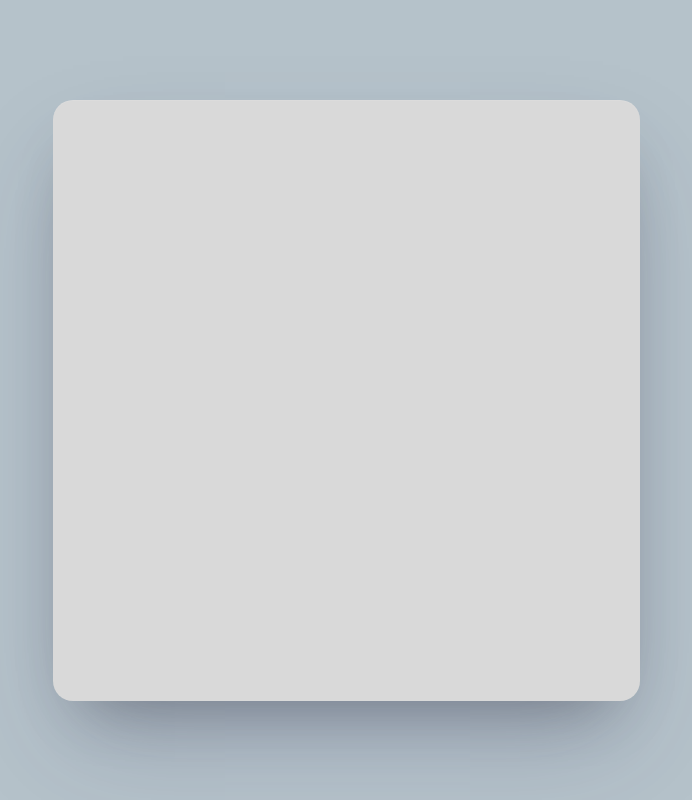
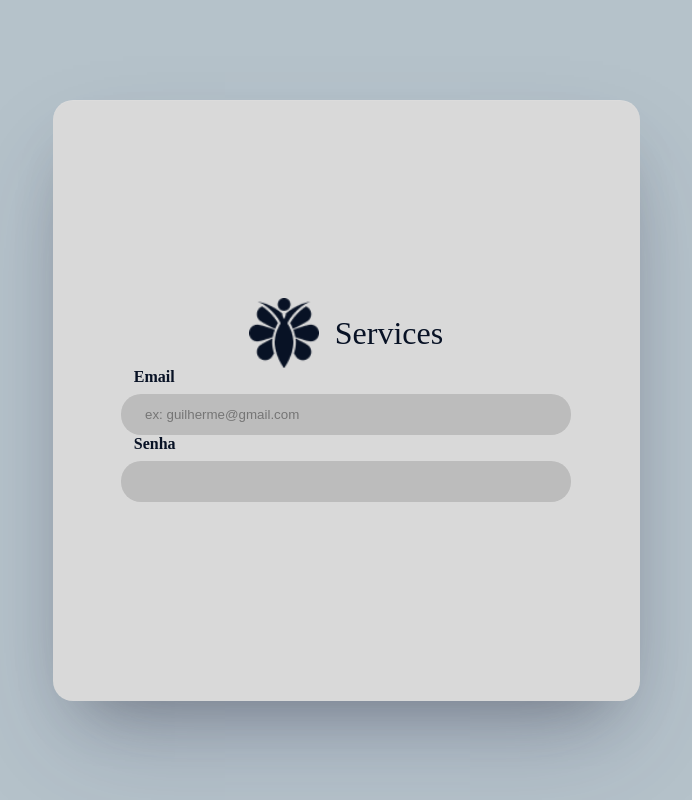
Before and after one commit to guisantosalves/FRONT-WM-BARROS, a Next.js app: page /login in a window 1280 px wide. Shown: the whole page, without its empty margins (294-986 px from the left). Built offline with nearby package versions, Linux system fonts and the light colour scheme.

Commit message:
I have made the input component

```diff
--- /dev/null
+++ b/src/components/input/index.tsx
@@ -0,0 +1,44 @@
+import * as React from "react";
+import styles from "./styles.module.css";
+
+type Props = {
+  label?: string;
+  placeholder?: string;
+  value: string;
+  type?: React.HTMLInputTypeAttribute;
+  alt: string;
+  onChange: (currentVal: string) => void;
+  labelColor?: string;
+  width?: number;
+  height?: number;
+};
+
+export default function Input(props: Props) {
+  return (
+    <div
+      className={styles.containerInput}
+      style={{ width: props.width, height: props.height }}
+    >
+      {props.label ? (
+        <label
+          style={{
+            color: props.labelColor ?? "#081225",
+          }}
+          className={styles.label}
+        >
+          {props.label}
+        </label>
+      ) : (
+        <></>
+      )}
+      <input
+        type={props.type ? props.type : "text"}
+        value={props.value}
+        alt={props.alt}
+        onChange={(ev) => props.onChange(ev.target.value)}
+        className={styles.input}
+        placeholder={props.placeholder ?? ""}
+      />
+    </div>
+  );
+}
--- /dev/null
+++ b/src/components/input/styles.module.css
@@ -0,0 +1,23 @@
+.containerInput {
+  display: flex;
+  flex-direction: column;
+}
+
+.input {
+  background-color: #bcbcbc;
+  border: none;
+  padding-top: 0.8rem;
+  padding-bottom: 0.8rem;
+  padding-right: 1rem;
+  padding-left: 1.5rem;
+  border-radius: 20px;
+  outline: none;
+  caret-color: #000000;
+  color: #6a7175;
+}
+
+.label {
+  font-weight: 700;
+  margin-bottom: 0.5rem;
+  margin-left: 0.8rem;
+}
--- a/src/pages/login/index.tsx
+++ b/src/pages/login/index.tsx
@@ -1,9 +1,52 @@
+import * as React from "react";
+import Input from "@/components/input";
 import styles from "./styles.module.css";
+import Image from "next/image";
+
 // pegar as informaçoes do context, se o user já estiver logado fazer mandar para o /dashboard
 export default function Login() {
-  return <div className={styles.mainContainer}>
-    <div className={styles.containerLogin}>
+  const [email, setEmail] = React.useState<string>("");
+  const [password, setPassword] = React.useState<string>("");
 
+  const onChangeEmail = (emailCurr: string) => {
+    setEmail(emailCurr);
+  };
+
+  const onChangePassword = (passwordCurr: string) => {
+    setPassword(passwordCurr);
+  };
+
+  return (
+    <div className={styles.mainContainer}>
+      <div className={styles.containerLogin}>
+        <div className={styles.containerLogoTitle}>
+          <Image
+            src={"/logo-login.png"}
+            alt={"logo mulher"}
+            width={70}
+            height={70}
+          />
+          <h1 className={styles.titleService}>Services</h1>
+        </div>
+        <Input
+          label="Email"
+          value={email}
+          alt="input for email"
+          onChange={onChangeEmail}
+          width={450}
+          placeholder="ex: guilherme@gmail.com"
+        />
+        <Input
+          label="Senha"
+          value={password}
+          alt="input for password"
+          onChange={onChangePassword}
+          width={450}
+          type="password"
+        />
+        {/* component botao */}
+        {/* esqueceu sua senha */}
+      </div>
     </div>
-  </div>;
+  );
 }
--- a/src/pages/login/styles.module.css
+++ b/src/pages/login/styles.module.css
@@ -13,4 +13,23 @@
   box-shadow: rgba(255, 255, 255, 0.1) 0px 1px 1px 0px inset,
     rgba(50, 50, 93, 0.25) 0px 50px 100px -20px,
     rgba(0, 0, 0, 0.3) 0px 30px 60px -30px;
+  display: flex;
+  flex-direction: column;
+  align-items: center;
+  justify-content: center;
 }
+
+.containerLogoTitle {
+  display: flex;
+  justify-content: center;
+  align-items: center;
+}
+
+.containerLogoTitle > img {
+  margin-right: 1rem;
+}
+
+.titleService {
+  font-weight: 100;
+  color: #081225;
+}
```
Also changed, not shown: public/logo-login.png (added), src/types/types.d.ts (added).
